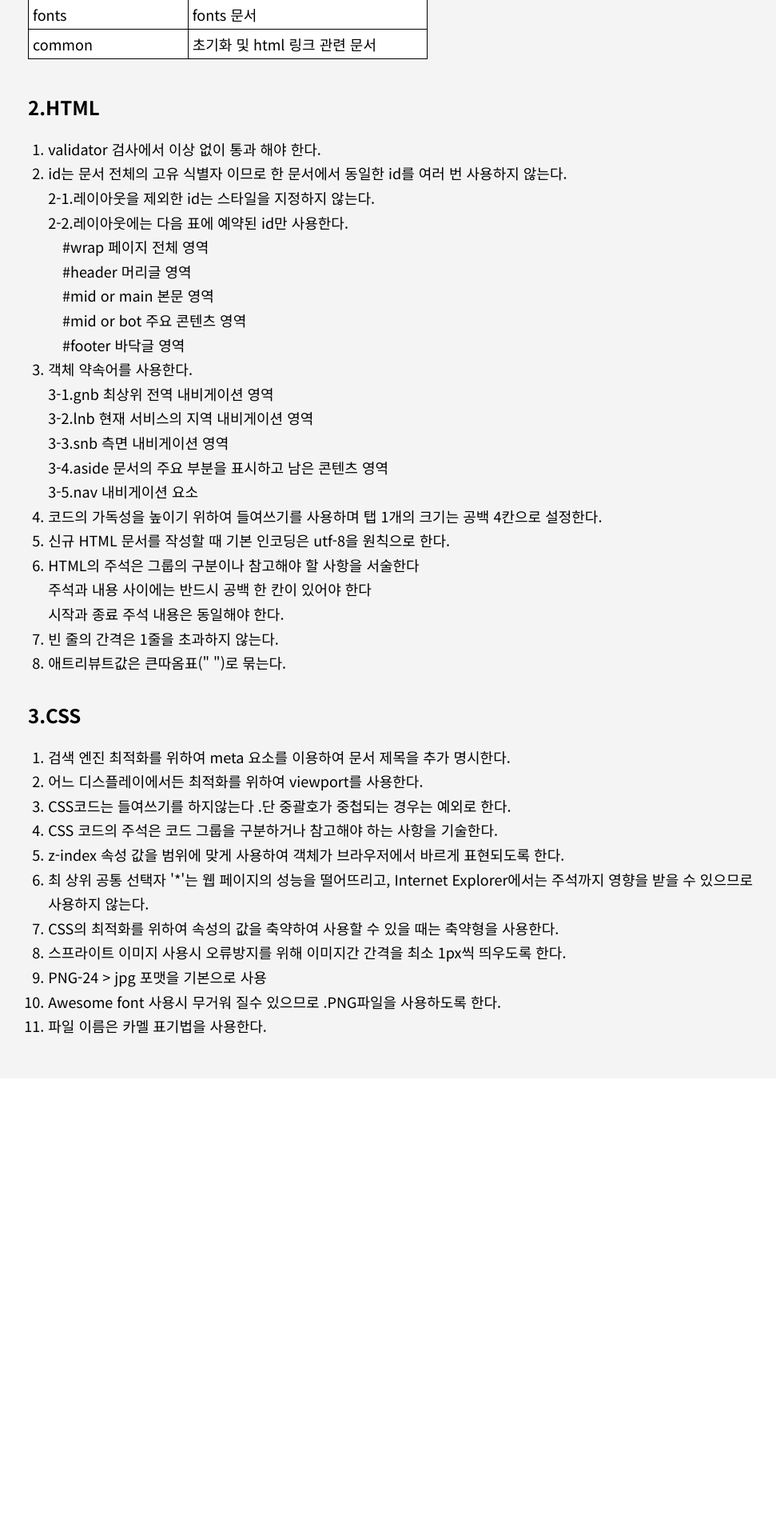
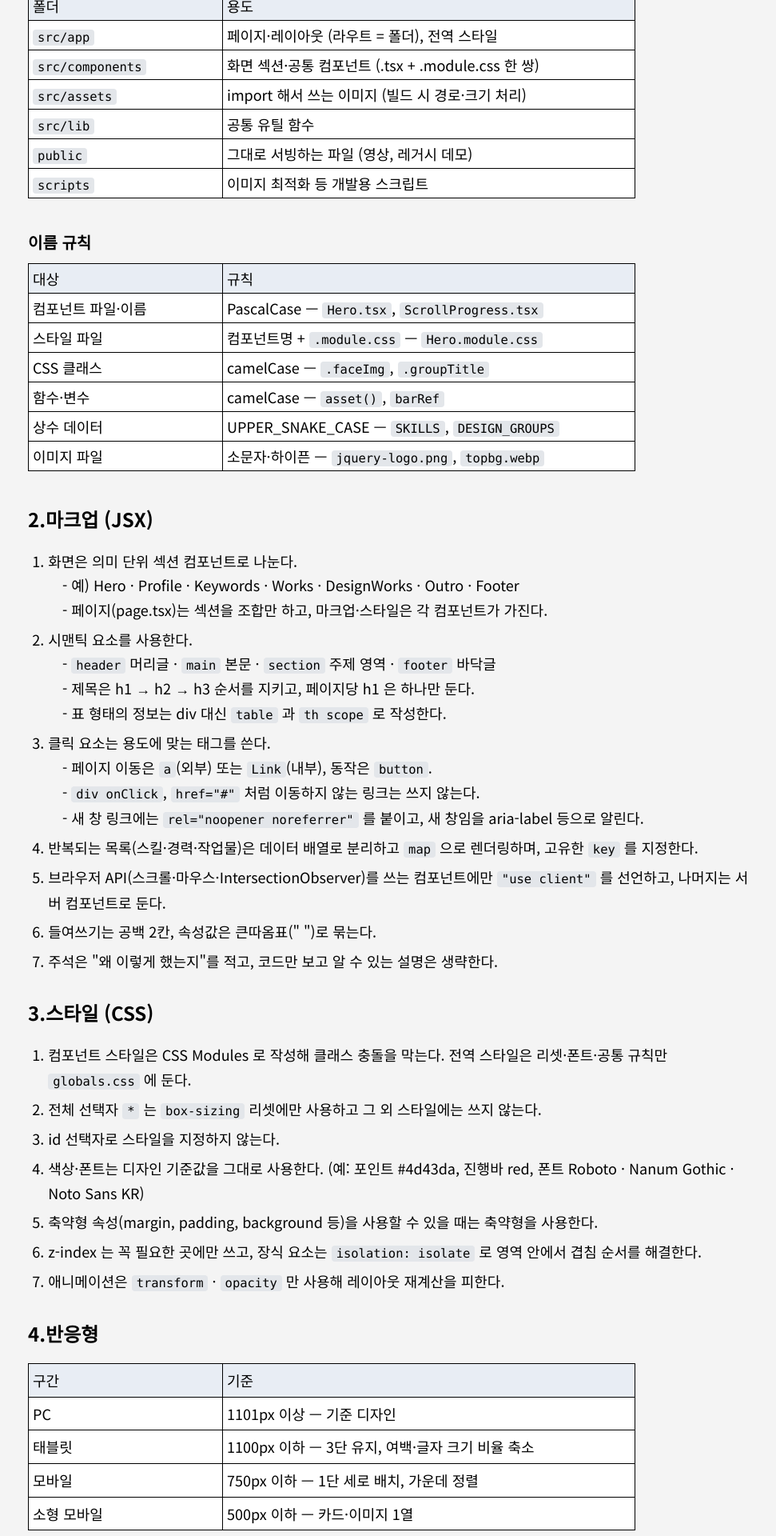
Before and after one commit to hblue1/leejimin, a Next.js app: page /guide in a window 1280 px wide. Shown: the part 680-2600 px from the top of the page at 80% size, without its empty margins (174-1145 px from the left). Before the commit the page ends 2068 px from the top, so only its background shows below. Built offline with nearby package versions, Linux system fonts and the light colour scheme.

Commit message:
chore: 저작권 연도 2026, 퍼블리싱 가이드·스킬 최신화

```diff
--- a/src/app/guide/guide.module.css
+++ b/src/app/guide/guide.module.css
@@ -50,7 +50,7 @@
 /* 기존 div+ul 로 그리던 표를 의미에 맞게 table 로 */
 .table {
   width: 100%;
-  max-width: 500px;
+  max-width: 760px;
   margin-bottom: 40px;
   border-collapse: collapse;
   background: #fff;
@@ -66,7 +66,26 @@
 
 .table th[scope="row"],
 .table td:first-child {
-  width: 40%;
+  width: 32%;
+}
+
+.table thead th {
+  background: #e8edf4;
+}
+
+.code {
+  padding: 1px 6px;
+  border-radius: 4px;
+  background: #e3e6ea;
+  font-family: Consolas, "SFMono-Regular", Menlo, monospace;
+  font-size: 0.86em;
+  font-weight: 400;
+  overflow-wrap: anywhere;
+}
+
+.mid .table {
+  margin-top: 8px;
+  margin-bottom: 16px;
 }
 
 .mid {
@@ -88,6 +107,14 @@
   padding-left: 2%;
 }
 
+.numbered > li {
+  margin-bottom: 6px;
+}
+
+.numbered ul li::before {
+  content: "- ";
+}
+
 @media (max-width: 750px) {
   .page {
     font-size: 16px;
--- a/src/app/guide/page.tsx
+++ b/src/app/guide/page.tsx
@@ -1,55 +1,51 @@
 import type { Metadata } from "next";
+import type { ReactNode } from "react";
 import styles from "./guide.module.css";
 
 export const metadata: Metadata = {
   title: "Web Publishing Guide | Lee Ji Min",
 };
 
-const ENV = [
-  ["문서 및 버전", "HTML5, CSS3"],
+/** 짧은 코드 표기 */
+function C({ children }: { children: ReactNode }) {
+  return <code className={styles.code}>{children}</code>;
+}
+
+const ENV: [string, ReactNode][] = [
+  ["프레임워크", "Next.js (App Router) · React"],
+  ["언어", "TypeScript (strict)"],
+  ["스타일", "CSS Modules + 전역 리셋(globals.css)"],
+  ["빌드·배포", "정적 export(out/) → GitHub Actions → GitHub Pages"],
   ["인코딩", "UTF-8"],
+  ["지원 브라우저", "최신 Chrome · Edge · Safari · Firefox, 모바일 Safari · Chrome"],
 ];
 
-const FOLDERS = [
-  ["html", "html 문서"],
-  ["css", "css 문서"],
-  ["js", "script 문서"],
-  ["img", "img 파일"],
-  ["fonts", "fonts 문서"],
-  ["common", "초기화 및 html 링크 관련 문서"],
+const FOLDERS: [ReactNode, string][] = [
+  [<C key="a">src/app</C>, "페이지·레이아웃 (라우트 = 폴더), 전역 스타일"],
+  [<C key="b">src/components</C>, "화면 섹션·공통 컴포넌트 (.tsx + .module.css 한 쌍)"],
+  [<C key="c">src/assets</C>, "import 해서 쓰는 이미지 (빌드 시 경로·크기 처리)"],
+  [<C key="d">src/lib</C>, "공통 유틸 함수"],
+  [<C key="e">public</C>, "그대로 서빙하는 파일 (영상, 레거시 데모)"],
+  [<C key="f">scripts</C>, "이미지 최적화 등 개발용 스크립트"],
 ];
 
-const LAYOUT_IDS = [
-  "#wrap 페이지 전체 영역",
-  "#header 머리글 영역",
-  "#mid or main 본문 영역",
-  "#mid or bot 주요 콘텐츠 영역",
-  "#footer 바닥글 영역",
+const NAMING: [string, ReactNode][] = [
+  ["컴포넌트 파일·이름", <>PascalCase — <C>Hero.tsx</C>, <C>ScrollProgress.tsx</C></>],
+  ["스타일 파일", <>컴포넌트명 + <C>.module.css</C> — <C>Hero.module.css</C></>],
+  ["CSS 클래스", <>camelCase — <C>.faceImg</C>, <C>.groupTitle</C></>],
+  ["함수·변수", <>camelCase — <C>asset()</C>, <C>barRef</C></>],
+  ["상수 데이터", <>UPPER_SNAKE_CASE — <C>SKILLS</C>, <C>DESIGN_GROUPS</C></>],
+  ["이미지 파일", <>소문자·하이픈 — <C>jquery-logo.png</C>, <C>topbg.webp</C></>],
 ];
 
-const OBJECT_WORDS = [
-  "3-1.gnb 최상위 전역 내비게이션 영역",
-  "3-2.lnb 현재 서비스의 지역 내비게이션 영역",
-  "3-3.snb 측면 내비게이션 영역",
-  "3-4.aside 문서의 주요 부분을 표시하고 남은 콘텐츠 영역",
-  "3-5.nav 내비게이션 요소",
+const BREAKPOINTS: [string, string][] = [
+  ["PC", "1101px 이상 — 기준 디자인"],
+  ["태블릿", "1100px 이하 — 3단 유지, 여백·글자 크기 비율 축소"],
+  ["모바일", "750px 이하 — 1단 세로 배치, 가운데 정렬"],
+  ["소형 모바일", "500px 이하 — 카드·이미지 1열"],
 ];
 
-const CSS_RULES = [
-  "검색 엔진 최적화를 위하여 meta 요소를 이용하여 문서 제목을 추가 명시한다.",
-  "어느 디스플레이에서든 최적화를 위하여 viewport를 사용한다.",
-  "CSS코드는 들여쓰기를 하지않는다 .단 중괄호가 중첩되는 경우는 예외로 한다.",
-  "CSS 코드의 주석은 코드 그룹을 구분하거나 참고해야 하는 사항을 기술한다.",
-  "z-index 속성 값을 범위에 맞게 사용하여 객체가 브라우저에서 바르게 표현되도록 한다.",
-  "최 상위 공통 선택자 '*'는 웹 페이지의 성능을 떨어뜨리고, Internet Explorer에서는 주석까지 영향을 받을 수 있으므로 사용하지 않는다.",
-  "CSS의 최적화를 위하여 속성의 값을 축약하여 사용할 수 있을 때는 축약형을 사용한다.",
-  "스프라이트 이미지 사용시 오류방지를 위해 이미지간 간격을 최소 1px씩 띄우도록 한다.",
-  "PNG-24 > jpg 포맷을 기본으로 사용",
-  "Awesome font 사용시 무거워 질수 있으므로 .PNG파일을 사용하도록 한다.",
-  "파일 이름은 카멜 표기법을 사용한다.",
-];
-
-/** 퍼블리싱 가이드 (기존 html/guide/index.html) */
+/** 퍼블리싱 가이드 — 현재 포트폴리오(Next.js) 작업 기준 */
 export default function GuidePage() {
   return (
     <div className={styles.page}>
@@ -59,8 +55,8 @@ export default function GuidePage() {
       <main className={styles.wrap}>
         <h2 className={styles.first}>1.기본정책</h2>
         <p className={styles.lead}>
-          모든 사람이 환경의 제약 없이 웹 콘텐츠에 접근할 수 있도록 보장하는 마크업 방법을
-          기술한다.
+          모든 사람이 기기와 환경의 제약 없이 콘텐츠에 접근할 수 있도록, 웹 표준·웹 접근성·반응형을
+          지키는 컴포넌트 기반 마크업 방법을 기술한다.
         </p>
 
         <h3>프로젝트 환경</h3>
@@ -75,16 +71,34 @@ export default function GuidePage() {
           </tbody>
         </table>
 
-        <h3>파일/폴더규칙</h3>
+        <h3>폴더 규칙</h3>
         <table className={styles.table}>
           <thead>
             <tr>
-              <th scope="col">폴더명</th>
-              <th scope="col">파일</th>
+              <th scope="col">폴더</th>
+              <th scope="col">용도</th>
             </tr>
           </thead>
           <tbody>
-            {FOLDERS.map(([k, v]) => (
+            {FOLDERS.map(([k, v], i) => (
+              <tr key={i}>
+                <td>{k}</td>
+                <td>{v}</td>
+              </tr>
+            ))}
+          </tbody>
+        </table>
+
+        <h3>이름 규칙</h3>
+        <table className={styles.table}>
+          <thead>
+            <tr>
+              <th scope="col">대상</th>
+              <th scope="col">규칙</th>
+            </tr>
+          </thead>
+          <tbody>
+            {NAMING.map(([k, v]) => (
               <tr key={k}>
                 <td>{k}</td>
                 <td>{v}</td>
@@ -94,52 +108,141 @@ export default function GuidePage() {
         </table>
 
         <section className={styles.mid}>
-          <h2>2.HTML</h2>
+          <h2>2.마크업 (JSX)</h2>
           <ol className={styles.numbered}>
-            <li>validator 검사에서 이상 없이 통과 해야 한다.</li>
             <li>
-              id는 문서 전체의 고유 식별자 이므로 한 문서에서 동일한 id를 여러 번 사용하지 않는다.
-              <ol>
-                <li>2-1.레이아웃을 제외한 id는 스타일을 지정하지 않는다.</li>
-                <li>
-                  2-2.레이아웃에는 다음 표에 예약된 id만 사용한다.
-                  <ul>
-                    {LAYOUT_IDS.map((t) => (
-                      <li key={t}>{t}</li>
-                    ))}
-                  </ul>
-                </li>
-              </ol>
+              화면은 의미 단위 섹션 컴포넌트로 나눈다.
+              <ul>
+                <li>예) Hero · Profile · Keywords · Works · DesignWorks · Outro · Footer</li>
+                <li>페이지(page.tsx)는 섹션을 조합만 하고, 마크업·스타일은 각 컴포넌트가 가진다.</li>
+              </ul>
             </li>
             <li>
-              객체 약속어를 사용한다.
-              <ol>
-                {OBJECT_WORDS.map((t) => (
-                  <li key={t}>{t}</li>
-                ))}
-              </ol>
+              시맨틱 요소를 사용한다.
+              <ul>
+                <li>
+                  <C>header</C> 머리글 · <C>main</C> 본문 · <C>section</C> 주제 영역 ·{" "}
+                  <C>footer</C> 바닥글
+                </li>
+                <li>제목은 h1 → h2 → h3 순서를 지키고, 페이지당 h1 은 하나만 둔다.</li>
+                <li>표 형태의 정보는 div 대신 <C>table</C> 과 <C>th scope</C> 로 작성한다.</li>
+              </ul>
             </li>
             <li>
-              코드의 가독성을 높이기 위하여 들여쓰기를 사용하며 탭 1개의 크기는 공백 4칸으로
-              설정한다.
+              클릭 요소는 용도에 맞는 태그를 쓴다.
+              <ul>
+                <li>페이지 이동은 <C>a</C>(외부) 또는 <C>Link</C>(내부), 동작은 <C>button</C>.</li>
+                <li>
+                  <C>div onClick</C>, <C>href=&quot;#&quot;</C> 처럼 이동하지 않는 링크는 쓰지 않는다.
+                </li>
+                <li>
+                  새 창 링크에는 <C>rel=&quot;noopener noreferrer&quot;</C> 를 붙이고, 새 창임을
+                  aria-label 등으로 알린다.
+                </li>
+              </ul>
             </li>
-            <li>신규 HTML 문서를 작성할 때 기본 인코딩은 utf-8을 원칙으로 한다.</li>
             <li>
-              HTML의 주석은 그룹의 구분이나 참고해야 할 사항을 서술한다
-              <br />
-              주석과 내용 사이에는 반드시 공백 한 칸이 있어야 한다
-              <br />
-              시작과 종료 주석 내용은 동일해야 한다.
+              반복되는 목록(스킬·경력·작업물)은 데이터 배열로 분리하고 <C>map</C> 으로 렌더링하며,
+              고유한 <C>key</C> 를 지정한다.
             </li>
-            <li>빈 줄의 간격은 1줄을 초과하지 않는다.</li>
-            <li>애트리뷰트값은 큰따옴표(&quot; &quot;)로 묶는다.</li>
+            <li>
+              브라우저 API(스크롤·마우스·IntersectionObserver)를 쓰는 컴포넌트에만{" "}
+              <C>&quot;use client&quot;</C> 를 선언하고, 나머지는 서버 컴포넌트로 둔다.
+            </li>
+            <li>들여쓰기는 공백 2칸, 속성값은 큰따옴표(&quot; &quot;)로 묶는다.</li>
+            <li>주석은 &quot;왜 이렇게 했는지&quot;를 적고, 코드만 보고 알 수 있는 설명은 생략한다.</li>
           </ol>
 
-          <h2>3.CSS</h2>
+          <h2>3.스타일 (CSS)</h2>
           <ol className={styles.numbered}>
-            {CSS_RULES.map((t) => (
-              <li key={t}>{t}</li>
-            ))}
+            <li>
+              컴포넌트 스타일은 CSS Modules 로 작성해 클래스 충돌을 막는다. 전역 스타일은 리셋·폰트·공통
+              규칙만 <C>globals.css</C> 에 둔다.
+            </li>
+            <li>
+              전체 선택자 <C>*</C> 는 <C>box-sizing</C> 리셋에만 사용하고 그 외 스타일에는 쓰지 않는다.
+            </li>
+            <li>id 선택자로 스타일을 지정하지 않는다.</li>
+            <li>색상·폰트는 디자인 기준값을 그대로 사용한다. (예: 포인트 #4d43da, 진행바 red, 폰트 Roboto · Nanum Gothic · Noto Sans KR)</li>
+            <li>축약형 속성(margin, padding, background 등)을 사용할 수 있을 때는 축약형을 사용한다.</li>
+            <li>
+              z-index 는 꼭 필요한 곳에만 쓰고, 장식 요소는 <C>isolation: isolate</C> 로 영역 안에서
+              겹침 순서를 해결한다.
+            </li>
+            <li>애니메이션은 <C>transform</C> · <C>opacity</C> 만 사용해 레이아웃 재계산을 피한다.</li>
+          </ol>
+
+          <h2>4.반응형</h2>
+          <table className={styles.table}>
+            <thead>
+              <tr>
+                <th scope="col">구간</th>
+                <th scope="col">기준</th>
+              </tr>
+            </thead>
+            <tbody>
+              {BREAKPOINTS.map(([k, v]) => (
+                <tr key={k}>
+                  <td>{k}</td>
+                  <td>{v}</td>
+                </tr>
+              ))}
+            </tbody>
+          </table>
+          <ol className={styles.numbered}>
+            <li>PC 기준으로 작성하고 <C>max-width</C> 미디어쿼리로 구간별 변경 사항만 덮어쓴다.</li>
+            <li>고정 px 대신 %, vw, max-width 를 사용해 구간 사이에서도 자연스럽게 줄어들게 한다.</li>
+            <li>모든 구간에서 가로 스크롤이 생기지 않아야 한다.</li>
+            <li>모바일에서 콘텐츠를 숨기지 않고, 배치(1단·가운데 정렬)와 크기로 대응한다.</li>
+            <li>viewport 메타는 확대를 막지 않는다. (user-scalable=no 사용 금지)</li>
+          </ol>
+
+          <h2>5.이미지 · 폰트 · 영상</h2>
+          <ol className={styles.numbered}>
+            <li>
+              사진은 WebP 로 변환하고 최대 폭 1400px 로 줄인다. 작은 로고·장식은 PNG 를 유지한다.
+              (<C>scripts/optimize-images.mjs</C>)
+            </li>
+            <li>
+              이미지는 <C>src/assets</C> 에서 import 해 <C>next/image</C> 로 넣는다. 크기가 자동 지정되어
+              로딩 중 레이아웃이 흔들리지 않는다.
+            </li>
+            <li>첫 화면 밖의 이미지는 지연 로딩(lazy)한다.</li>
+            <li>
+              의미 있는 이미지에는 내용을 설명하는 alt 를, 장식 이미지에는 빈 alt 와{" "}
+              <C>aria-hidden</C> 을 지정한다.
+            </li>
+            <li>웹폰트는 <C>next/font</C> 로 불러와 자체 호스팅하고, <C>display: swap</C> 으로 글자가 늦게 보이는 것을 막는다.</li>
+            <li>배경 영상은 <C>muted</C> · <C>playsInline</C> · <C>preload=&quot;metadata&quot;</C> 로 넣어 모바일에서도 자동 재생되게 한다.</li>
+          </ol>
+
+          <h2>6.인터랙션 · 애니메이션</h2>
+          <ol className={styles.numbered}>
+            <li>
+              스크롤 등장 효과는 스크롤 위치 숫자를 하드코딩하지 않고, 요소가 화면에 들어올 때
+              IntersectionObserver 로 실행한다. (<C>Reveal</C> 컴포넌트)
+            </li>
+            <li>
+              스크롤·마우스 이벤트는 <C>requestAnimationFrame</C> 으로 묶어 프레임당 한 번만 갱신하고,
+              스크롤 이벤트는 <C>passive</C> 로 등록한다.
+            </li>
+            <li>호버 효과는 CSS 로 작성하고, 키보드 사용자를 위해 <C>:focus-visible</C> 에도 같은 효과를 준다.</li>
+            <li>
+              사용자가 &quot;동작 줄이기&quot;를 설정한 경우(<C>prefers-reduced-motion</C>) 애니메이션을
+              끄고 바로 표시한다.
+            </li>
+            <li>이벤트 리스너·옵저버는 컴포넌트가 사라질 때 반드시 해제한다.</li>
+          </ol>
+
+          <h2>7.빌드 · 배포</h2>
+          <ol className={styles.numbered}>
+            <li><C>npm run dev</C> 로 개발하고, 배포 전 <C>npm run build</C> 로 타입 검사와 빌드를 확인한다.</li>
+            <li>정적 사이트(out/)로 export 하므로 서버 기능(API, 서버 액션)은 사용하지 않는다.</li>
+            <li>
+              GitHub Pages 하위 경로 배포를 위해 <C>BASE_PATH</C> 를 사용하며, public 파일 경로는{" "}
+              <C>asset()</C> 함수로 감싼다.
+            </li>
+            <li><C>main</C> 브랜치에 push 하면 GitHub Actions 가 빌드 후 자동 배포한다.</li>
           </ol>
         </section>
       </main>
--- a/src/components/Footer.tsx
+++ b/src/components/Footer.tsx
@@ -3,7 +3,7 @@ import styles from "./Footer.module.css";
 export function Footer() {
   return (
     <footer className={styles.footer}>
-      <p>Lee Ji Min Portfolio - Copyright ⓒ All rights 2025</p>
+      <p>Lee Ji Min Portfolio - Copyright ⓒ All rights 2026</p>
     </footer>
   );
 }
```
Also changed, not shown: src/components/Profile.tsx (+6 -1 lines).
